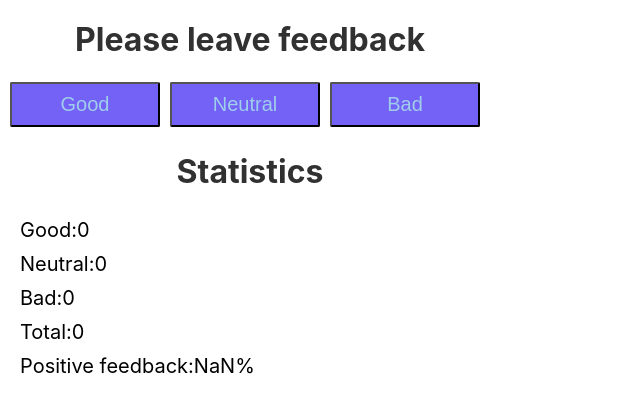
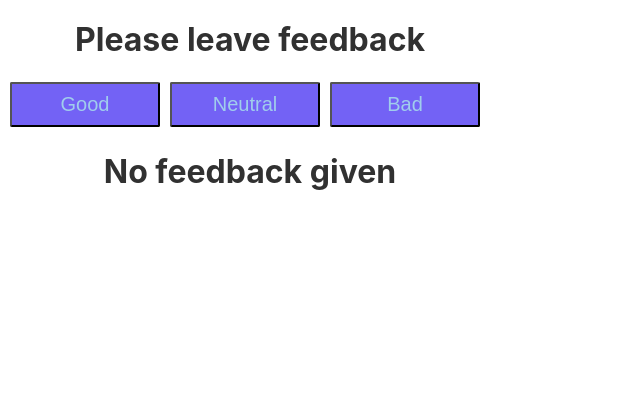
Before and after one commit to Tania-Tatula/goit-react-hw-02-feedback, a React (Create React App) app: page / in a window 1280 px wide. Shown: the top 412 px of the page, without its empty margins (0-640 px from the left). Built offline with nearby package versions, Linux system fonts and the light colour scheme; the HTML template or start-up script is replaced by a standard one.

Commit message:
виконує завдання

```diff
--- a/src/components/Feedback/Feedback.js
+++ b/src/components/Feedback/Feedback.js
@@ -1,56 +1,65 @@
-import React from "react";
-import styles from './Feedback.module.css';
+import React, { Component } from "react";
+import styles from "./Feedback.module.css";
+import Statistics from "./Statistics";
+import FeedbackOptions from "./FeedbackOptions";
+import Notification from "./Notification";
 
-
-class Feedback extends React.Component {
+class Feedback extends Component {
   state = {
     good: 0,
     neutral: 0,
-        bad: 0
-      }
-
-
-      handleGoodFeedback = () =>{
-          this.setState(prevState => ({
-            good: prevState.good + 1,
-          }))
-      };
-      handleNeutralFeedback = () =>{
-        this.setState(prevState => ({
-            neutral: prevState.neutral + 1,
-        }))
-      };
-      handleBadFeedback = () =>{
-        this.setState(prevState => ({
-            bad: prevState.bad + 1,
-        }))
+    bad: 0,
   };
 
-      countTotalFeedback(){
+  handleGoodFeedback = () => {
+    this.setState((prevState) => ({
+      good: prevState.good + 1,
+    }));
+  };
+  handleNeutralFeedback = () => {
+    this.setState((prevState) => ({
+      neutral: prevState.neutral + 1,
+    }));
+  };
+  handleBadFeedback = () => {
+    this.setState((prevState) => ({
+      bad: prevState.bad + 1,
+    }));
+  };
+
+  countTotalFeedback() {
     let total = this.state.good + this.state.neutral + this.state.bad;
     return total;
   }
 
-      countPositiveFeedbackPercentage(){
+  countPositiveFeedbackPercentage() {
     let total = this.countTotalFeedback();
-          let positiveFeedback = (this.state.good * 100 / total).toFixed();
+    let positiveFeedback = ((this.state.good * 100) / total).toFixed();
     return positiveFeedback;
   }
 
-
-  render(){
+  render() {
     return (
       <div className={styles.feedbackBlock}>
         <h1 className={styles.title}>Please leave feedback</h1>
-        <button className={styles.button} onClick = {this.handleGoodFeedback}>Good</button>
-        <button className={styles.button} onClick = {this.handleNeutralFeedback}>Neutral</button>
-        <button  className={styles.button} onClick = {this.handleBadFeedback}>Bad</button>
-        <h2 className={styles.title}>Statistics</h2>
-        <span className={styles.info}>Good:{this.state.good}</span>
-        <span className={styles.info}>Neutral:{this.state.neutral}</span>
-        <span className={styles.info}>Bad:{this.state.bad}</span>
-        <span className={styles.info}>Total:{this.countTotalFeedback()}</span>
-        <span className={styles.info}>Positive feedback:{this.countPositiveFeedbackPercentage()}%</span>
+
+        <FeedbackOptions
+          handleGoodFeedback={this.handleGoodFeedback}
+          handleNeutralFeedback={this.handleNeutralFeedback}
+          handleBadFeedback={this.handleBadFeedback}
+        />
+
+        {this.countTotalFeedback() === 0 ? (
+          <Notification message='No feedback given' />
+        ) : (
+          <Statistics
+            good={this.state.good}
+            neutral={this.state.neutral}
+            bad={this.state.bad}
+            total={this.countTotalFeedback()}
+            positivePercentage={this.countPositiveFeedbackPercentage()}
+          />
+        )}
       </div>
     );
   }
--- /dev/null
+++ b/src/components/Feedback/FeedbackOptions.js
@@ -0,0 +1,21 @@
+import React from "react";
+import styles from "./Feedback.module.css";
+
+const FeedbackOptions = ({
+  handleGoodFeedback,
+  handleNeutralFeedback,
+  handleBadFeedback,
+}) => (
+  <>
+    <button className={styles.button} onClick={handleGoodFeedback}>
+      Good
+    </button>
+    <button className={styles.button} onClick={handleNeutralFeedback}>
+      Neutral
+    </button>
+    <button className={styles.button} onClick={handleBadFeedback}>
+      Bad
+    </button>
+  </>
+);
+export default FeedbackOptions;
--- /dev/null
+++ b/src/components/Feedback/Notification.js
@@ -0,0 +1,10 @@
+import React from "react";
+import styles from "./Feedback.module.css";
+
+const Notification = ({ message }) => (
+  <>
+    <h2 className={styles.title}>{message}</h2>
+  </>
+);
+
+export default Notification;
--- /dev/null
+++ b/src/components/Feedback/Statistics.js
@@ -0,0 +1,15 @@
+import React from "react";
+import styles from "./Feedback.module.css";
+
+const Statistics = ({ good, neutral, bad, total, positivePercentage }) => (
+  <>
+    <h2 className={styles.title}>Statistics</h2>
+    <span className={styles.info}>Good:{good}</span>
+    <span className={styles.info}>Neutral:{neutral}</span>
+    <span className={styles.info}>Bad:{bad}</span>
+    <span className={styles.info}>Total:{total}</span>
+    <span className={styles.info}>Positive feedback:{positivePercentage}%</span>
+  </>
+);
+
+export default Statistics;
--- a/src/components/Feedback/index.js
+++ b/src/components/Feedback/index.js
@@ -0,0 +1 @@
+export { default } from "./Feedback";
```
Also changed, not shown: src/App.js (+4 -7 lines). Lines whose indentation alone changed are shown as unchanged.
